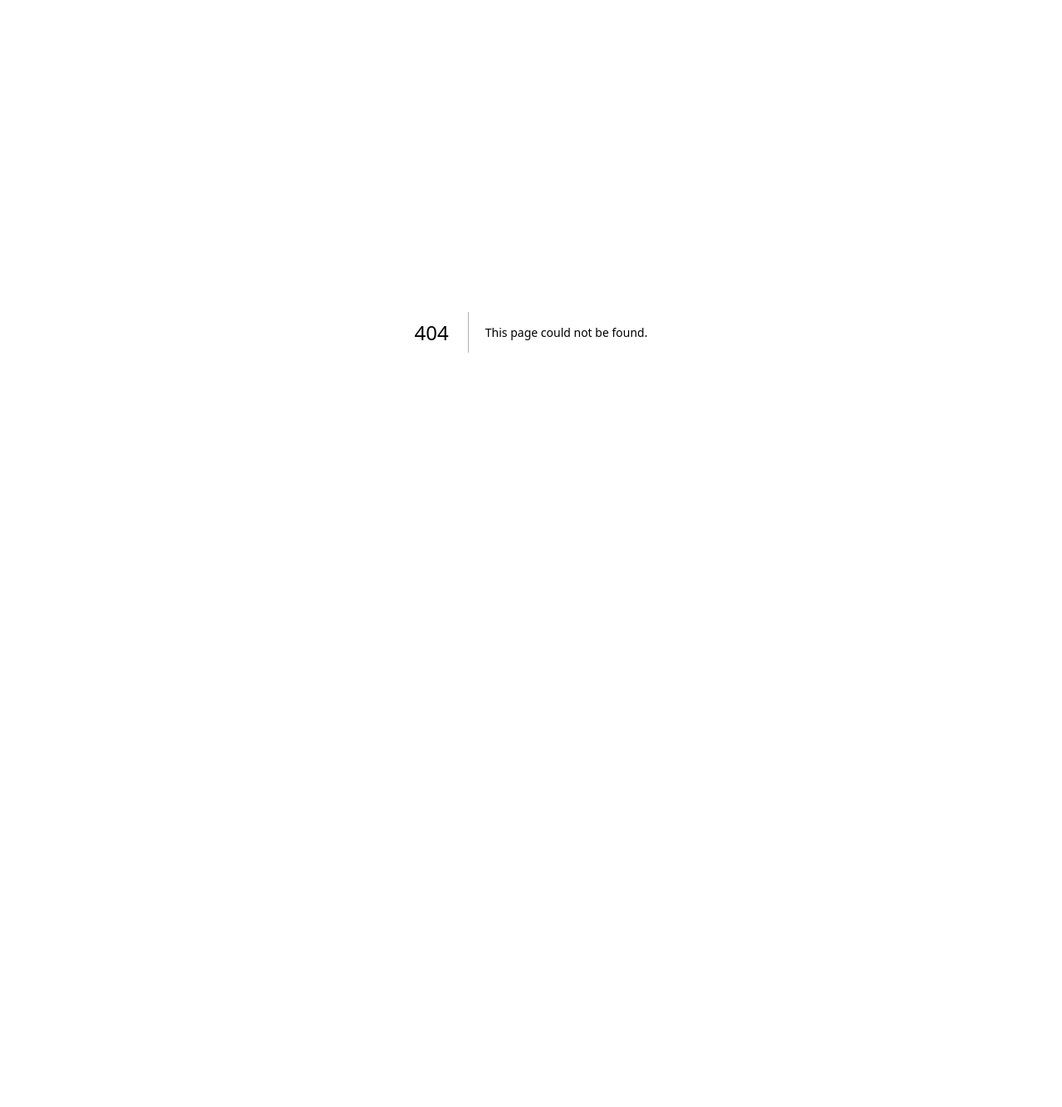
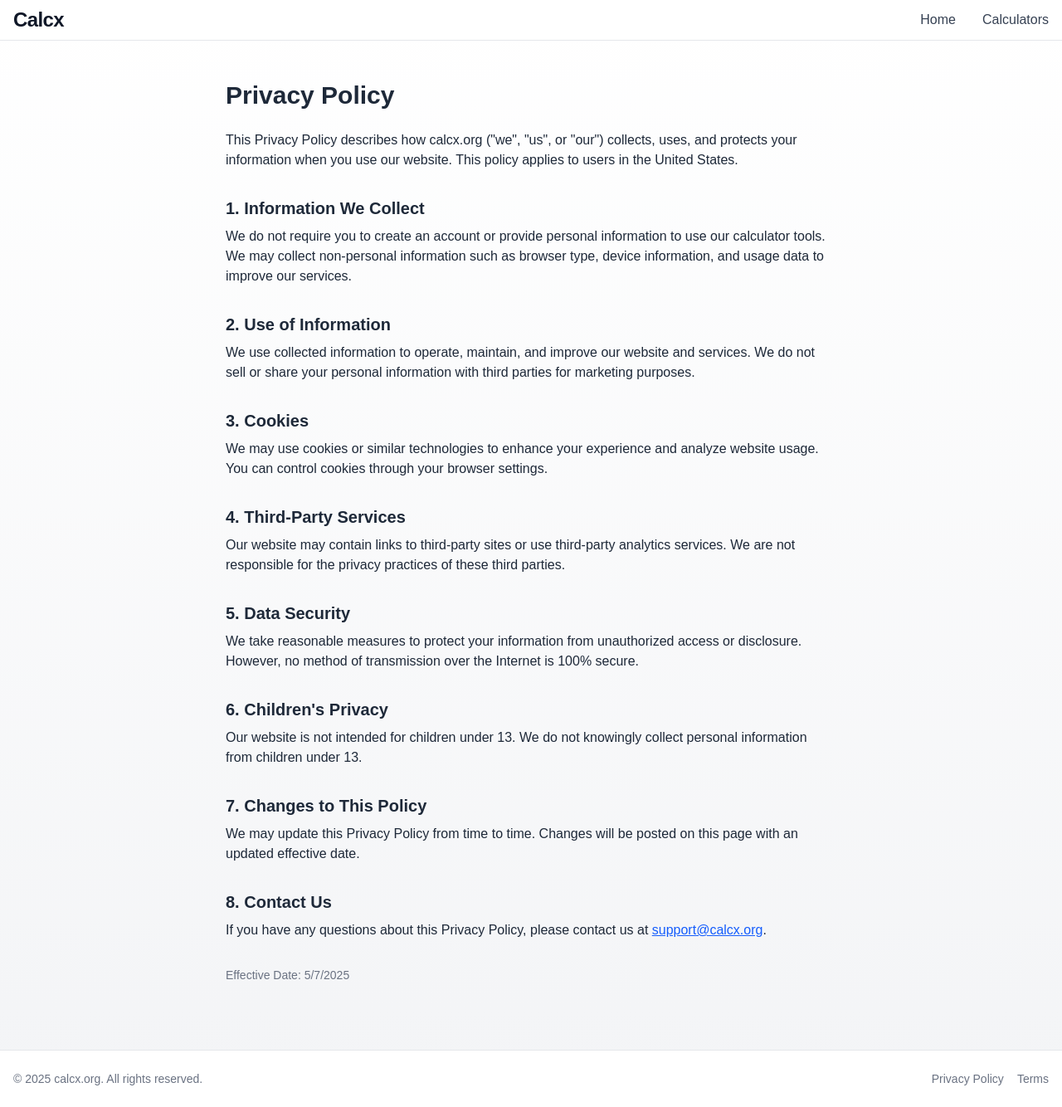
Before and after one commit to yeyz66/calcx, a Next.js app: page /privacy-policy in a window 1280 px wide. Before the commit this address had no page. Shown: the whole page at 83% size. Before the commit the page ends 800 px from the top, so only its background shows below. Built offline with nearby package versions, Linux system fonts and the light colour scheme.

Commit message:
Refactor Footer and Header components to use Next.js Link and improve prop handling

```diff
--- a/app/components/Footer.tsx
+++ b/app/components/Footer.tsx
@@ -1,4 +1,5 @@
 import React from 'react';
+import Link from 'next/link';
 
 export default function Footer() {
   return (
@@ -6,7 +7,7 @@ export default function Footer() {
       <div className="max-w-7xl mx-auto px-4 flex flex-col md:flex-row items-center justify-between text-gray-500 text-sm">
         <div className="mb-2 md:mb-0">&copy; {new Date().getFullYear()} <a href="https://calcx.org" className="hover:underline">calcx.org</a>. All rights reserved.</div>
         <div className="flex gap-4">
-          <a href="#" className="hover:text-black transition">Privacy Policy</a>
+          <Link href="/privacy-policy" className="hover:text-black transition">Privacy Policy</Link>
           <a href="#" className="hover:text-black transition">Terms</a>
         </div>
       </div>
--- a/app/components/Header.tsx
+++ b/app/components/Header.tsx
@@ -3,8 +3,8 @@ import Link from 'next/link';
 import SearchCalculatorsInput from './SearchCalculatorsInput';
 
 type HeaderProps = {
-  search: string;
-  setSearch: (val: string) => void;
+  search?: string;
+  setSearch?: (val: string) => void;
 };
 
 export default function Header({ search, setSearch }: HeaderProps) {
@@ -18,9 +18,11 @@ export default function Header({ search, setSearch }: HeaderProps) {
           <Link href="/" className="hover:text-black transition">Home</Link>
           <a href="#calculators" className="hover:text-black transition">Calculators</a>
         </nav>
-        <div className="ml-4 w-48 max-w-xs flex-shrink-0">
-          <SearchCalculatorsInput search={search} setSearch={setSearch} />
-        </div>
+        {search !== undefined && setSearch !== undefined && (
+          <div className="ml-4 w-48 max-w-xs flex-shrink-0">
+            <SearchCalculatorsInput search={search} setSearch={setSearch} />
+          </div>
+        )}
       </div>
     </header>
   );
--- /dev/null
+++ b/app/privacy-policy/page.tsx
@@ -0,0 +1,33 @@
+import React from 'react';
+import Header from '../components/Header';
+import Footer from '../components/Footer';
+
+export default function PrivacyPolicy() {
+  return (
+    <div className="min-h-screen flex flex-col bg-gradient-to-b from-white to-gray-100">
+      <Header />
+      <main className="flex-1 max-w-3xl mx-auto px-4 py-12 text-gray-800">
+        <h1 className="text-3xl font-bold mb-6">Privacy Policy</h1>
+        <p className="mb-4">This Privacy Policy describes how calcx.org (&quot;we&quot;, &quot;us&quot;, or &quot;our&quot;) collects, uses, and protects your information when you use our website. This policy applies to users in the United States.</p>
+        <h2 className="text-xl font-semibold mt-8 mb-2">1. Information We Collect</h2>
+        <p className="mb-4">We do not require you to create an account or provide personal information to use our calculator tools. We may collect non-personal information such as browser type, device information, and usage data to improve our services.</p>
+        <h2 className="text-xl font-semibold mt-8 mb-2">2. Use of Information</h2>
+        <p className="mb-4">We use collected information to operate, maintain, and improve our website and services. We do not sell or share your personal information with third parties for marketing purposes.</p>
+        <h2 className="text-xl font-semibold mt-8 mb-2">3. Cookies</h2>
+        <p className="mb-4">We may use cookies or similar technologies to enhance your experience and analyze website usage. You can control cookies through your browser settings.</p>
+        <h2 className="text-xl font-semibold mt-8 mb-2">4. Third-Party Services</h2>
+        <p className="mb-4">Our website may contain links to third-party sites or use third-party analytics services. We are not responsible for the privacy practices of these third parties.</p>
+        <h2 className="text-xl font-semibold mt-8 mb-2">5. Data Security</h2>
+        <p className="mb-4">We take reasonable measures to protect your information from unauthorized access or disclosure. However, no method of transmission over the Internet is 100% secure.</p>
+        <h2 className="text-xl font-semibold mt-8 mb-2">6. Children&apos;s Privacy</h2>
+        <p className="mb-4">Our website is not intended for children under 13. We do not knowingly collect personal information from children under 13.</p>
+        <h2 className="text-xl font-semibold mt-8 mb-2">7. Changes to This Policy</h2>
+        <p className="mb-4">We may update this Privacy Policy from time to time. Changes will be posted on this page with an updated effective date.</p>
+        <h2 className="text-xl font-semibold mt-8 mb-2">8. Contact Us</h2>
+        <p>If you have any questions about this Privacy Policy, please contact us at <a href="mailto:support@calcx.org" className="text-blue-600 underline">support@calcx.org</a>.</p>
+        <p className="mt-8 text-gray-500 text-sm">Effective Date: {new Date().toLocaleDateString('en-US')}</p>
+      </main>
+      <Footer />
+    </div>
+  );
+}
```
